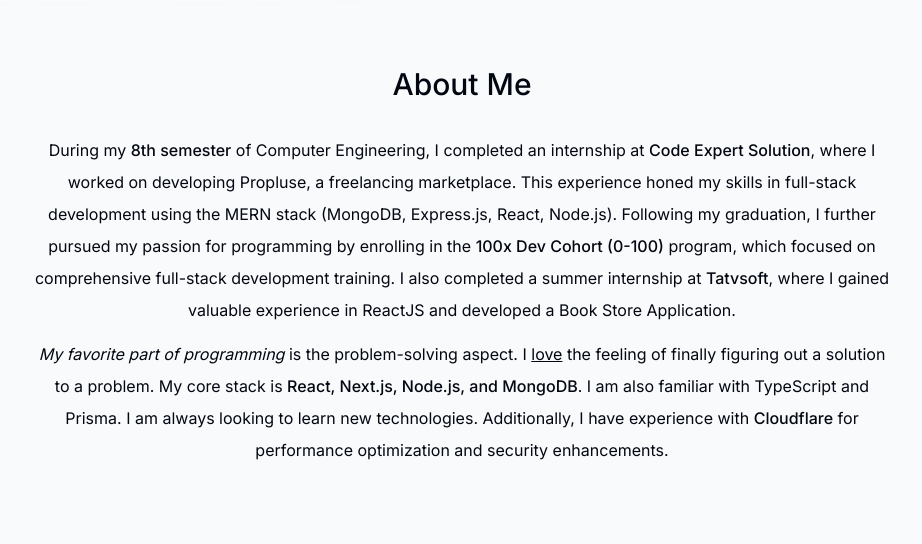
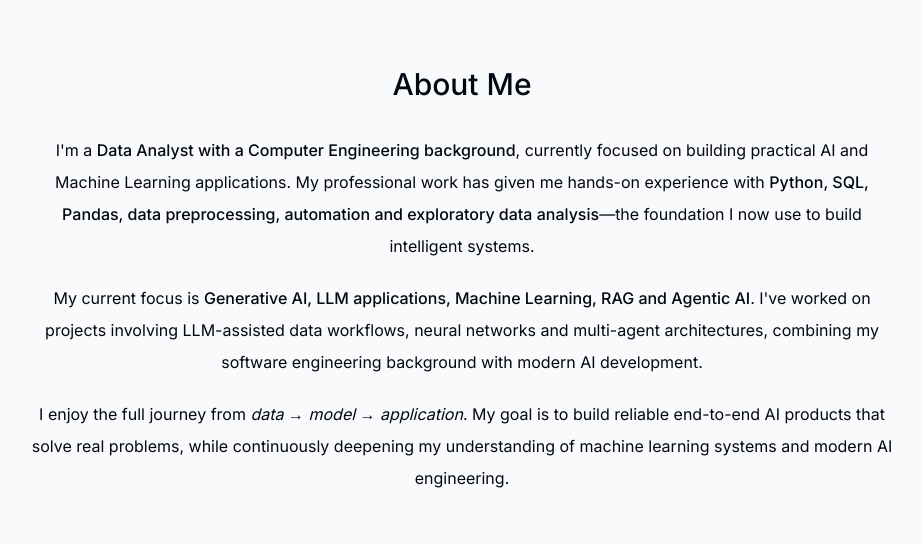
Before and after one commit to J3045/Portfolio-website, a Next.js app: page / in a window 1280 px wide. Shown: the part 900-1444 px from the top of the page, without its empty margins (178-1100 px from the left). Built offline with nearby package versions, Linux system fonts and the light colour scheme; no server answers.

Commit message:
Rewrite about section for AI and ML career focus

```diff
--- a/components/about.tsx
+++ b/components/about.tsx
@@ -18,21 +18,25 @@
       id="about"
     >
       <SectionHeading>About Me</SectionHeading>
-      <p className="mb-3">
-        During my <span className="font-medium">8th semester</span> of Computer Engineering, I completed an internship at{" "}
-        <span className="font-medium">Code Expert Solution</span>, where I worked on developing Propluse, a freelancing marketplace. This experience
-        honed my skills in full-stack development using the MERN stack (MongoDB, Express.js, React, Node.js). Following my graduation, I further
-        pursued my passion for programming by enrolling in the <span className="font-medium">100x Dev Cohort (0-100)</span> program, which
-        focused on comprehensive full-stack development training. I also completed a summer internship at <span className="font-medium">Tatvsoft</span>,
-        where I gained valuable experience in ReactJS and developed a Book Store Application.
+
+      <p className="mb-5">
+        I&apos;m a <span className="font-medium">Data Analyst with a Computer Engineering background</span>,
+        currently focused on building practical AI and Machine Learning applications. My professional work
+        has given me hands-on experience with <span className="font-medium">Python, SQL, Pandas, data preprocessing,
+        automation and exploratory data analysis</span>—the foundation I now use to build intelligent systems.
+      </p>
+
+      <p className="mb-5">
+        My current focus is <span className="font-medium">Generative AI, LLM applications, Machine Learning,
+        RAG and Agentic AI</span>. I&apos;ve worked on projects involving LLM-assisted data workflows,
+        neural networks and multi-agent architectures, combining my software engineering background
+        with modern AI development.
       </p>
 
       <p>
-        <span className="italic">My favorite part of programming</span> is the problem-solving aspect. I <span className="underline">love</span> the
-        feeling of finally figuring out a solution to a problem. My core stack is{" "}
-        <span className="font-medium">React, Next.js, Node.js, and MongoDB</span>. I am also familiar with TypeScript and Prisma. I am always
-        looking to learn new technologies. Additionally, I have experience with{" "}
-        <span className="font-medium">Cloudflare</span> for performance optimization and security enhancements.
+        I enjoy the full journey from <span className="italic">data → model → application</span>.
+        My goal is to build reliable end-to-end AI products that solve real problems, while continuously
+        deepening my understanding of machine learning systems and modern AI engineering.
       </p>
     </motion.section>
   );
```
